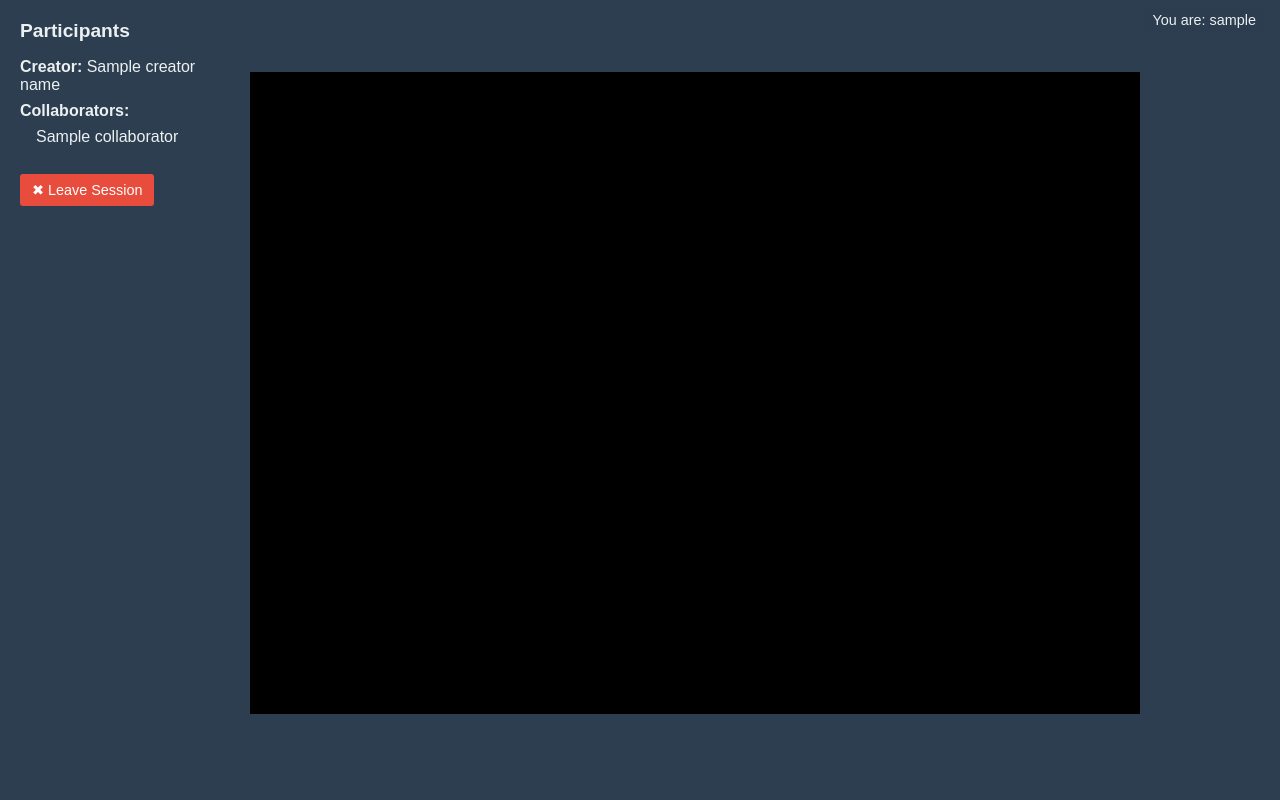
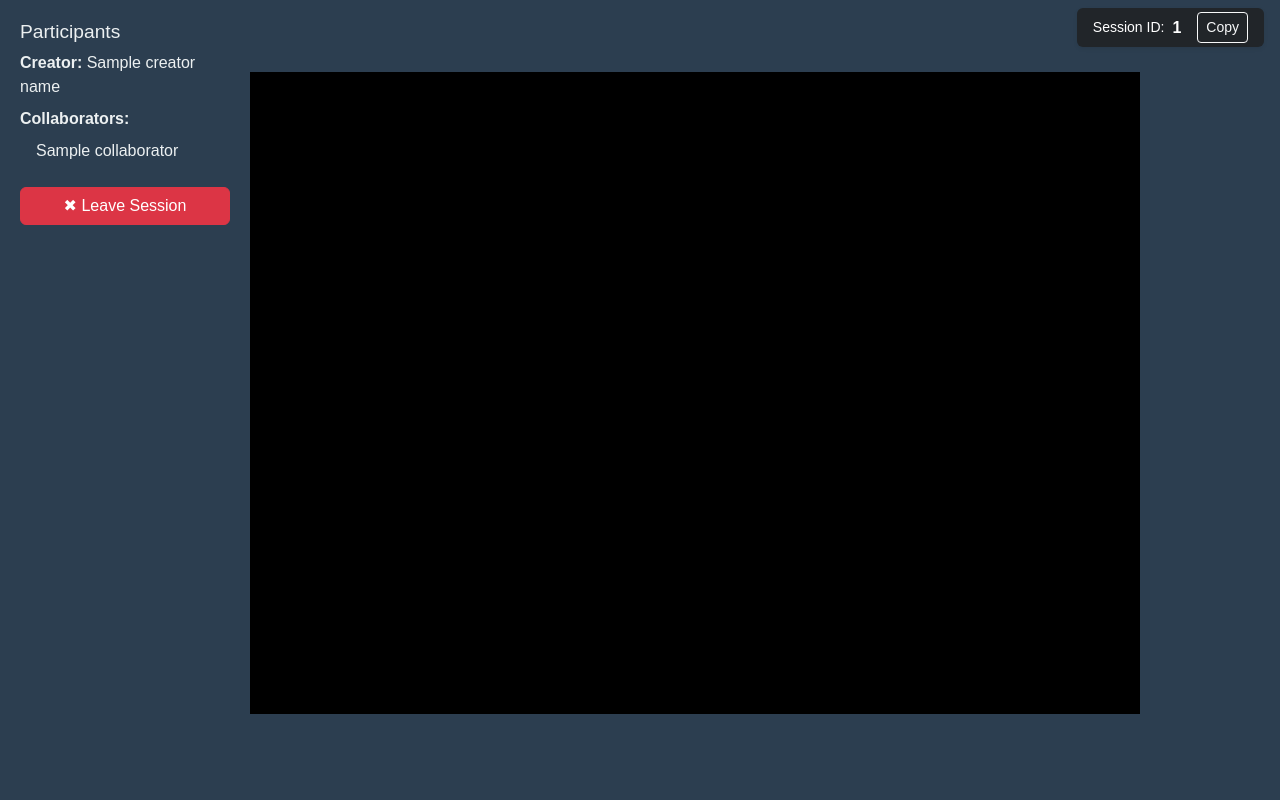
Before and after one commit to the-sudipta/itransition, a Symfony app: template task_6/collabio/templates/home/embed_slide.html.twig in a window 1280 px wide. Run offline with Twig, Linux system fonts and the light colour scheme; the template is opened without the code that fills it: most values are stand-ins (such as "Sample title", 1, 10 or a date in 2020); some libraries are stand-ins or nearby versions.

Commit message:
🛠 config: Remove Docker support and update collaboration UI with session sharing
Deleted Docker support including entrypoint.sh and related configurations. Modified the .env file accordingly. Updated the collaboration UI to allow users to copy the session ID and share it with collaborators. Added compose.yaml and compose.override.yaml for potential future use, though Docker support is currently removed.

```diff
--- a/task_6/collabio/templates/home/embed_slide.html.twig
+++ b/task_6/collabio/templates/home/embed_slide.html.twig
@@ -5,209 +5,100 @@
     <meta charset="UTF-8">
     <title>Collabio Session ― {{ creatorName ?? 'Untitled' }}</title>
 
+    {# Bootstrap CSS #}
+    <link
+        href="https://cdn.jsdelivr.net/npm/bootstrap@5.3.0/dist/css/bootstrap.min.css"
+        rel="stylesheet"
+    >
     <style>
-        /* ============================================================================
-           BASIC RESET + LAYOUT
-           ============================================================================ */
-        html, body {
-            margin: 0;
-            padding: 0;
-            height: 100%;
-            overflow: hidden;
-            font-family: Arial, sans-serif;
-        }
+        /* Reset & Layout */
+        html, body { margin: 0; padding: 0; height: 100%; overflow: hidden; font-family: Arial, sans-serif; }
+        #wrapper { display: flex; width: 100vw; height: 100vh; }
 
-        #wrapper {
-            display: flex;
-            width: 100vw;
-            height: 100vh;
-            position: relative; /* so overlays can be positioned absolutely */
-        }
+        /* Sidebar */
+        #sidebar { width: 250px; background-color: #2c3e50; color: #ecf0f1; padding: 20px; overflow-y: auto; }
+        #sidebar h2 { font-size: 1.2rem; }
+        #sidebar p, #sidebar ul { margin: .5rem 0; }
+        #sidebar ul { list-style: none; padding: 0; }
+        #sidebar li { margin-left: 1rem; }
+        #sidebar button { width: 100%; }
 
-        /* ============================================================================
-           SIDEBAR (left 250px)
-           ============================================================================ */
-        #sidebar {
-            width: 250px;
-            background-color: #2c3e50;
-            color: #ecf0f1;
-            padding: 20px;
-            box-sizing: border-box;
-            overflow-y: auto;
-        }
-        #sidebar h2 {
-            margin-top: 0;
-            font-size: 1.2rem;
-        }
-        #sidebar p, #sidebar ul {
-            margin: 0.5rem 0;
-            font-size: 1rem;
-        }
-        #sidebar ul {
-            list-style: none;
-            padding-left: 0;
-        }
-        #sidebar li {
-            margin-left: 1rem;
-        }
-        #sidebar button {
-            margin-top: 20px;
-            padding: 8px 12px;
-            background: #e74c3c;
-            border: none;
-            color: white;
-            border-radius: 3px;
-            cursor: pointer;
-            font-size: 0.9rem;
-        }
-        #sidebar button:hover {
-            background: #c0392b;
-        }
+        /* Slides area */
+        #slides-area { flex: 1; position: relative; background: #000; }
+        #slides-frame { width: 100%; height: 100%; border: none; }
 
-        /* ============================================================================
-           SLIDES AREA (right portion)
-           ============================================================================ */
-        #slides-area {
-            position: relative; /* so overlays can be absolutely placed */
-            flex: 1;
-            background: #000;   /* “loading” background color while iframe loads */
-            overflow: hidden;
-        }
+        /* Overlays */
+        #toolbar-overlay, #right-overlay, #bottom-overlay { position: absolute; background-color: #2c3e50; z-index: 10; pointer-events: auto; }
+        {% set TOP = 72 %}
+        #toolbar-overlay { top: 0; left: 0; width: 100%; height: {{ TOP }}px; }
+        {% set RIGHT = 140 %}
+        #right-overlay { top: 0; right: 0; width: {{ RIGHT }}px; height: 100%; }
+        {% set BOTTOM = 86 %}
+        #bottom-overlay { bottom: 0; left: 0; width: 100%; height: {{ BOTTOM }}px; }
 
-        /* ----------------------------------------------------------------------------
-           The <iframe> itself spans 100% of #slides-area
-           ---------------------------------------------------------------------------- */
-        #slides-frame {
-            position: absolute;
-            top: 0;
-            left: 0;
-            width: 100%;
-            height: 100%;
-            border: none;
-        }
-
-        /* ============================================================================
-           SOLID OVERLAYS TO HIDE GOOGLE SLIDES’ OWN TOP BAR / RIGHT UI / BOTTOM BAR
-           ============================================================================ */
-        {% set OVERLAY_HEIGHT_TOP = 72 %}
-        #toolbar-overlay {
-            position: absolute;
-            top: 0;
-            left: 0;
-            width: 100%;
-            height: {{ OVERLAY_HEIGHT_TOP }}px;
-            background-color: #2c3e50;   /* same as sidebar’s background */
-            z-index: 10;
-            /* Prevent clicks from “falling through” into the hidden toolbar */
-            pointer-events: auto;
-        }
-
-        {% set OVERLAY_WIDTH_RIGHT = 140 %}
-        #right-overlay {
-            position: absolute;
-            top: 0;
-            right: 0;
-            width: {{ OVERLAY_WIDTH_RIGHT }}px;
-            height: 100%;
-            background-color: #2c3e50;
-            z-index: 10;
-            pointer-events: auto;
-        }
-
-        {% set OVERLAY_HEIGHT_BOTTOM = 86 %}
-        #bottom-overlay {
-            position: absolute;
-            bottom: 0;
-            left: 0;
-            width: 100%;
-            height: {{ OVERLAY_HEIGHT_BOTTOM }}px;
-            background-color: #2c3e50;
-            z-index: 10;
-            pointer-events: auto;
-        }
-
-        /* ============================================================================
-           “You are: {nickname or creator}” Banner (in front of top overlay)
-           ============================================================================ */
-        #name-banner {
-            position: absolute;
-            top: 8px;
-            right: 16px;
-            background-color: rgba(44, 62, 80, 0.95);
-            color: #ecf0f1;
-            padding: 4px 8px;
-            border-radius: 3px;
-            font-size: 0.9rem;
-            z-index: 20;
-            pointer-events: none; /* doesn’t intercept clicks */
-        }
+        /* Session ID badge */
+        #session_id_banner { position: absolute; top: 8px; right: 16px; z-index: 20; }
     </style>
 </head>
 <body>
-
 <div id="wrapper">
-    <!-- ============== LEFT SIDEBAR ============== -->
     <div id="sidebar">
         <h2>Participants</h2>
-
-        {# Show the Creator’s name if available #}
         {% if creatorName is defined and creatorName %}
             <p><strong>Creator:</strong> {{ creatorName }}</p>
         {% endif %}
-
-        {# Show a bullet‐list of all collaborators (if you passed an array) #}
         {% if collaborators is defined and collaborators|length > 0 %}
             <p><strong>Collaborators:</strong></p>
-            <ul>
-                {% for c in collaborators %}
-                    <li>{{ c }}</li>
-                {% endfor %}
-            </ul>
+            <ul>{% for c in collaborators %}<li>{{ c }}</li>{% endfor %}</ul>
         {% elseif nickname is defined and nickname %}
-            {# If you only have one collaborator #}
             <p><strong>Collaborator:</strong> {{ nickname }}</p>
         {% endif %}
-
-        <button id="leaveBtn">✖ Leave Session</button>
+        <button id="leaveBtn" class="btn btn-danger mt-3">✖ Leave Session</button>
     </div>
 
-    <!-- ============== RIGHT SLIDES AREA ============== -->
     <div id="slides-area">
-        {# Overlay hiding the top toolbar of Google Slides #}
         <div id="toolbar-overlay"></div>
-
-        {# Overlay hiding the right‐hand UI (comments, + buttons, etc.) #}
         <div id="right-overlay"></div>
-
-        {# Overlay hiding the bottom bar (speaker notes, slide thumbnails) #}
         <div id="bottom-overlay"></div>
 
-        {# “You are: {nickname OR creatorName}” banner, appearing on top #}
-        <div id="name-banner">
-            {%
-                set displayName = (
-                (nickname is defined and nickname)
-                ? nickname
-                : (creatorName is defined and creatorName)
-                ? creatorName
-                : '(no nickname)'
-                ) %}
-            You are: {{ displayName }}
+        <div
+            id="session_id_banner"
+            class="d-flex align-items-center bg-dark text-white px-3 py-1 rounded shadow-sm"
+        >
+            <small class="me-2 mb-0">Session ID:</small>
+            <strong class="me-3 text-monospace">{{ presentationId }}</strong>
+            <button
+                type="button"
+                class="btn btn-sm btn-outline-light"
+                id="copySessionIdBtn"
+            >Copy</button>
         </div>
 
-        {# The actual Google Slides <iframe> #}
         <iframe
             id="slides-frame"
             src="{{ editUrl }}"
-            allowfullscreen>
-        </iframe>
+            allowfullscreen
+        ></iframe>
     </div>
 </div>
 
+<script src="https://cdn.jsdelivr.net/npm/bootstrap@5.3.0/dist/js/bootstrap.bundle.min.js"></script>
 <script>
-    // “Leave Session” just redirects back to your landing page
-    document.getElementById('leaveBtn').addEventListener('click', function() {
-        window.location.href = "{{ path('app_home_leave', {'session_id': presentationId, 'nickname': nickname|default(creatorName|default('')) }) }}";
+    document.addEventListener('DOMContentLoaded', () => {
+        // Copy Session ID
+        const btn = document.getElementById('copySessionIdBtn');
+        btn.addEventListener('click', () => {
+            navigator.clipboard.writeText('{{ presentationId }}')
+                .then(() => {
+                    btn.innerText = 'Copied!';
+                    setTimeout(() => btn.innerText = 'Copy', 1500);
+                });
+        });
+
+        // Leave Session
+        document.getElementById('leaveBtn').addEventListener('click', () => {
+            window.location.href = "{{ path('app_home_leave', {'session_id': presentationId, 'nickname': nickname|default(creatorName|default('')) }) }}";
+        });
     });
 </script>
 </body>
```
Also changed, not shown: task_6/collabio/compose.override.yaml (added, +7 -0 lines), task_6/collabio/compose.yaml (added, +25 -0 lines), task_6/collabio/docker-compose.yml (deleted, +0 -43 lines), 4 other files.
